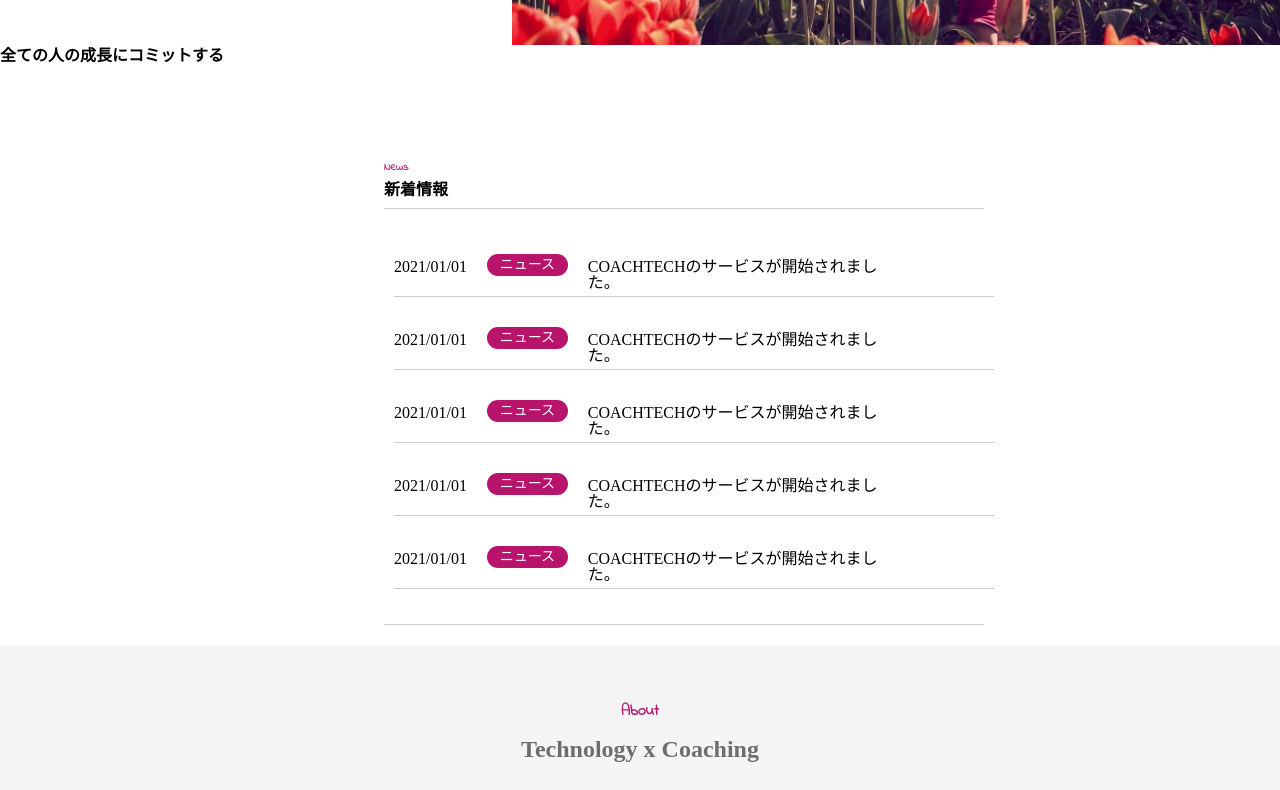
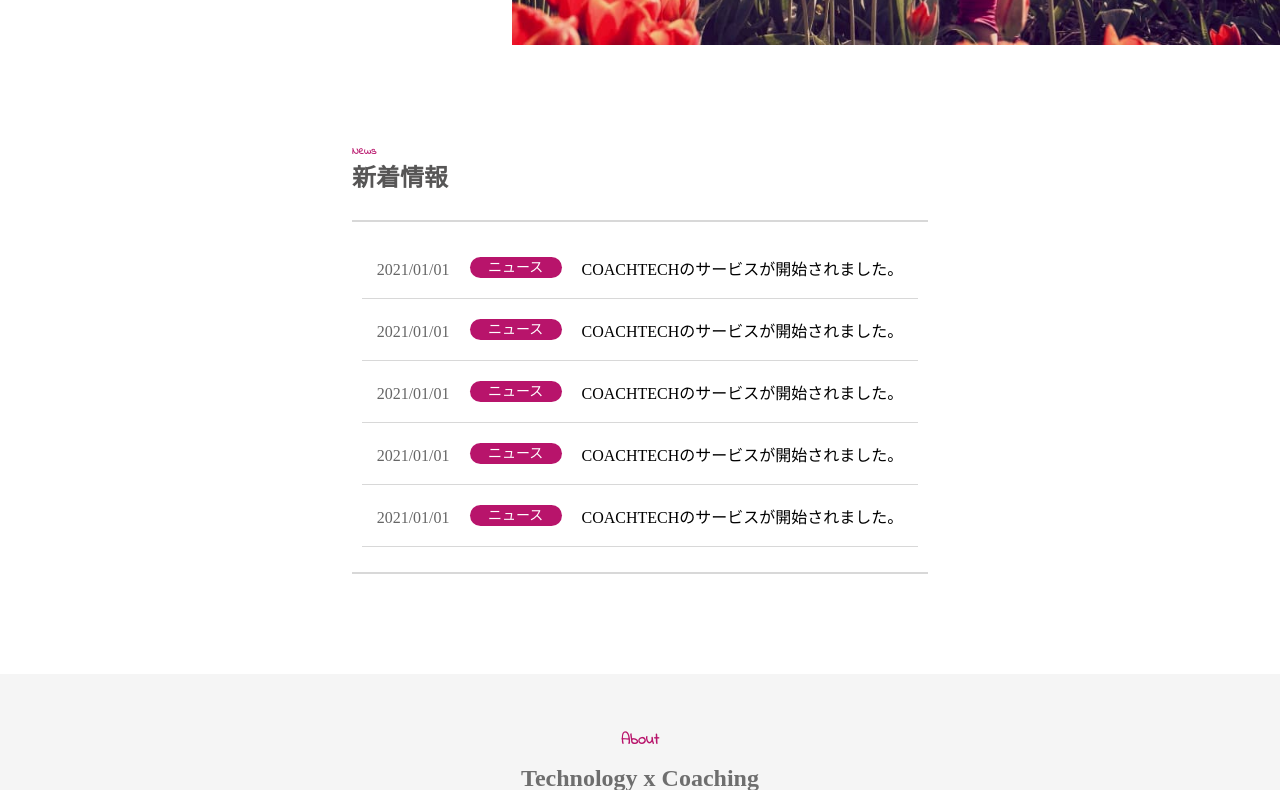
Before and after one commit to namiki4/23.03.15LP, a plain HTML site: page index.html in a window 1280 px wide. Shown: the part 538-1328 px from the top of the page. Drawn offline with Linux system fonts and the light colour scheme.

Commit message:
first-commit

```diff
--- a/css/style.css
+++ b/css/style.css
@@ -13,9 +13,7 @@
   display: flex;
   justify-content: space-between;
 }
-.logo__img img {
-  width: 100%;
-}
+
 .header__nav {
   margin: 12px 0 0 auto;
 }
@@ -43,7 +41,7 @@
 .header__main__img img {
   width: 100%;
 }
-.header__bottom__text__3 {
+.header__bottom__text {
   position: absolute;
   top: 2em;
   left: 3em;
@@ -53,10 +51,10 @@
   line-height: 1.3;
   font-family: "indiefra", sans-serif;
 }
-.header__bottom__text__3 span {
+.header__bottom__text span {
   color: #039eb2;
 }
-.header__bottom__text {
+.header__bottom__text-2 {
   position: absolute;
   top: 12em;
   left: 6em;
@@ -64,10 +62,10 @@
   font-weight: bold;
   color: #b8146b;
 }
-.header__bottom__text span {
+.header__bottom__text-2 span {
   color: #039eb2;
 }
-.header__bottom__text__2 {
+.header__bottom__text__3 {
   line-height: 1.3;
   position: absolute;
   font-size: 20px;
@@ -82,41 +80,55 @@
 /*---------*/
 /*news-info*/
 .news__containar {
-  width: 40%;
+  width: 45%;
   margin: 0 auto;
+
 }
-.news__containar hr {
-  width: 600px;
-  margin: 10px auto;
-  height: 10px;
-  color: #000;
-}
+
 .news__title {
   font-size: 24px;
   text-align: left;
-  margin-bottom: 30px;
+  color: #575656;
 }
 .news__list {
   display: flex;
   flex-direction: column;
   padding: 10px;
 }
-.news__list hr {
-  display: block;
-  width: 600px;
-  margin: 5px auto;
+.news__list:first-child {
+  border-top: 2px solid #d8d8d8;
+  border-bottom: 2px solid #d8d8d8;
+  padding-top: 20px;
+  padding-bottom: 25px;
+  margin-top: 30px;
+
 }
+
+.news__list__item:nth-child(n+2) {
+  border-top: 1px solid #d8d8d8;
+  margin-top: 5px;
+  padding-top: 5px;
+
+}
+.news__list__item:last-child {
+  border-bottom: 1px solid #d8d8d8;
+  padding-bottom: 5px;
+}
+
+
 .news__list__item {
   display: flex;
   flex-direction: row;
   justify-content: center;
+
 }
 .news__date {
   font-size: 16px;
   margin-top: 20px;
+  color: #666;
 }
 .news__item {
-  width: 70px;
+  width: 76px;
   font-size: 14px;
   background: #b8146b;
   border-radius: 20px;
@@ -125,12 +137,14 @@
   margin: 15px 20px;
   text-align: center;
   line-height: 1.5;
+  white-space: nowrap;
 }
 .news__content {
   font-size: 16px;
   margin-top: 20px;
 }
-.news__tnitle__en {
+
+.news__title__en {
   font-size: 8px;
   font-family: "indiefra", sans-serif;
   color: #b8146b;
@@ -141,6 +155,7 @@
 .about {
   background: #f5f5f5;
   padding: 50px;
+  margin-top: 100px;
 }
 .about__title__en {
   font-size: 12px;
@@ -306,7 +321,7 @@
   justify-content:space-between;
 }
 .blog__card {
-  width: 30%;
+  width: 260px;
   border-radius: 20px;
 }
 .blog__card__top {
@@ -315,10 +330,10 @@
 .blog__card__ctg {
   position: absolute;
   background: #b8146b;
-  width: 60px;
-  height: 30px;
+  width: 85px;
+  height: 40px;
   text-align: center;
-  line-height: 1.8;
+  line-height: 2.5;
   color: #f2deea;
   border-radius: 20px 0 0 0;
 }
@@ -329,7 +344,7 @@
 .card__bottom {
   background: #ffffff;
   display: inline-block;
-  padding: 20px 30px;
+  padding: 20px 20px;
   border-radius: 0 0 20px 20px;
 }
 .blog__img  img{
@@ -349,6 +364,8 @@
   color: #929292;
   font-weight: bold;
 }
+
+
 .blog__card__item {
   margin: 0 0 0 auto;
 }
@@ -516,6 +533,8 @@
   /* footer  */
   .footer{
     margin-top: 80px;
+    background: #f5f5f5;
+    padding: 5px 0;
   }
   small {
     width: 61%;
--- a/index.html
+++ b/index.html
@@ -45,9 +45,8 @@
   <!--==== News====-->
   <article class="news__info" id="news">
     <div class="news__containar">
-      <h2 class="news__tnitle__en">News</h2>
-      <h2 class="news__tnitle">新着情報</h2>
-      <hr>
+      <h2 class="news__title__en">News</h2>
+      <h2 class="news__title">新着情報</h2>
       <div class="news__list__containar">
         <ul class="news__list">
           <li class="news__list__item">
@@ -55,34 +54,33 @@
             <p class="news__item">ニュース</p>
             <p class="news__content">COACHTECHのサービスが開始されました。</p>
           </li>
-          <hr>
           <li class="news__list__item">
             <p class="news__date">2021/01/01</p>
             <p class="news__item">ニュース</p>
             <p class="news__content">COACHTECHのサービスが開始されました。</p>
           </li>
-          <hr>
+
           <li class="news__list__item">
             <p class="news__date">2021/01/01</p>
             <p class="news__item">ニュース</p>
             <p class="news__content">COACHTECHのサービスが開始されました。</p>
           </li>
-          <hr>
+
           <li class="news__list__item">
             <p class="news__date">2021/01/01</p>
             <p class="news__item">ニュース</p>
             <p class="news__content">COACHTECHのサービスが開始されました。</p>
           </li>
-          <hr>
+
           <li class="news__list__item">
             <p class="news__date">2021/01/01</p>
             <p class="news__item">ニュース</p>
             <p class="news__content">COACHTECHのサービスが開始されました。</p>
           </li>
-          <hr>
+
         </ul>
       </div>
-      <hr>
+
     </div>
   </article>
   <!-- ========================================================= -->
```
